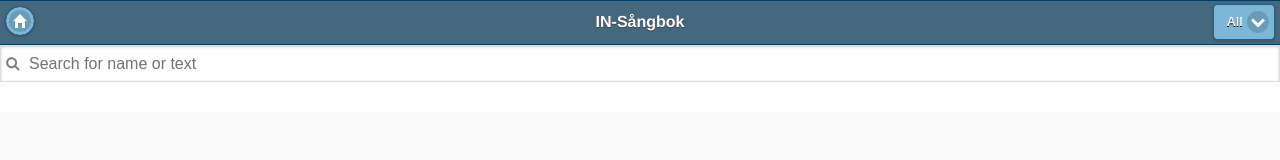
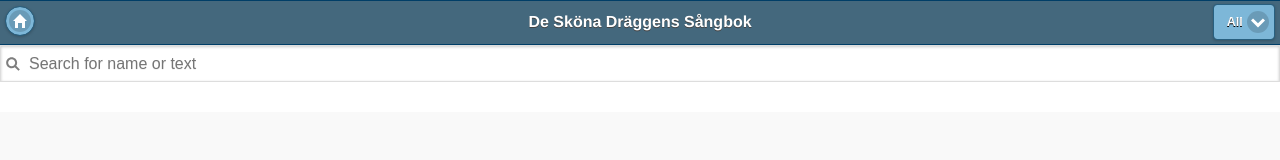
Before and after one commit to DeSkonaDraggen/deskonadraggen.github.io, a plain HTML site: page index.html in a window 1280 px wide. Drawn offline with Linux system fonts and the light colour scheme; no server answers.

Commit message:
Update index.html

```diff
--- a/index.html
+++ b/index.html
@@ -4,9 +4,9 @@
 <head>
     <meta charset="utf-8" />
     <meta http-equiv="X-UA-Compatible" content="IE=edge">
-    <meta name="Description" content="Song book for the chapter of Information and Nanotechnology" />
+    <meta name="Description" content="De Sköna Dräggens Sångbok" />
     <meta name="theme-color" content="#44687d" />
-    <title>IN-Sångbok</title>
+    <title>De Sköna Dräggens Sångbok</title>
     <meta name="viewport" content="width=device-width, initial-scale=1, maximum-scale=1.0, user-scalable=no">
     <link rel="manifest" href="manifest.json">
     <!-- Apple Stuff -->
@@ -39,7 +39,7 @@
         <div id="top">
             <div data-role="header" data-position="inline">
                 <button onclick="window.history.go(-1);" data-icon="arrow-r" class="ui-btn-left ui-btn-corner-all ui-btn ui-icon-home ui-btn-icon-notext ui-shadow" aria-hidden="true">Home Button</button>
-                <h1 class="ui-title">IN-Sångbok</h1>
+                <h1 class="ui-title">De Sköna Dräggens Sångbok</h1>
                 <div class="ui-btn-right">
                     <select id="categorySelector">
                         <option value="All">All</option>
```
